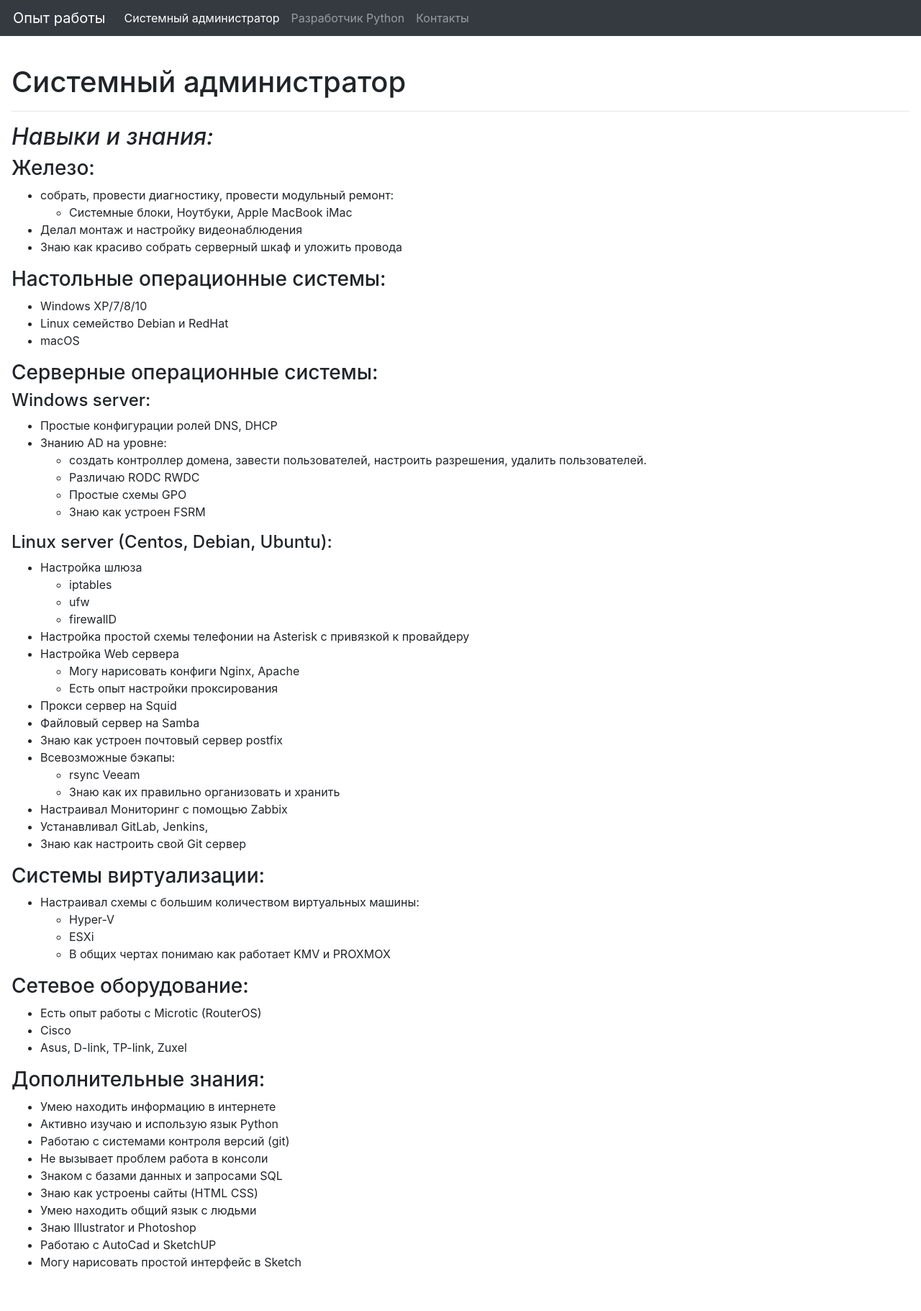
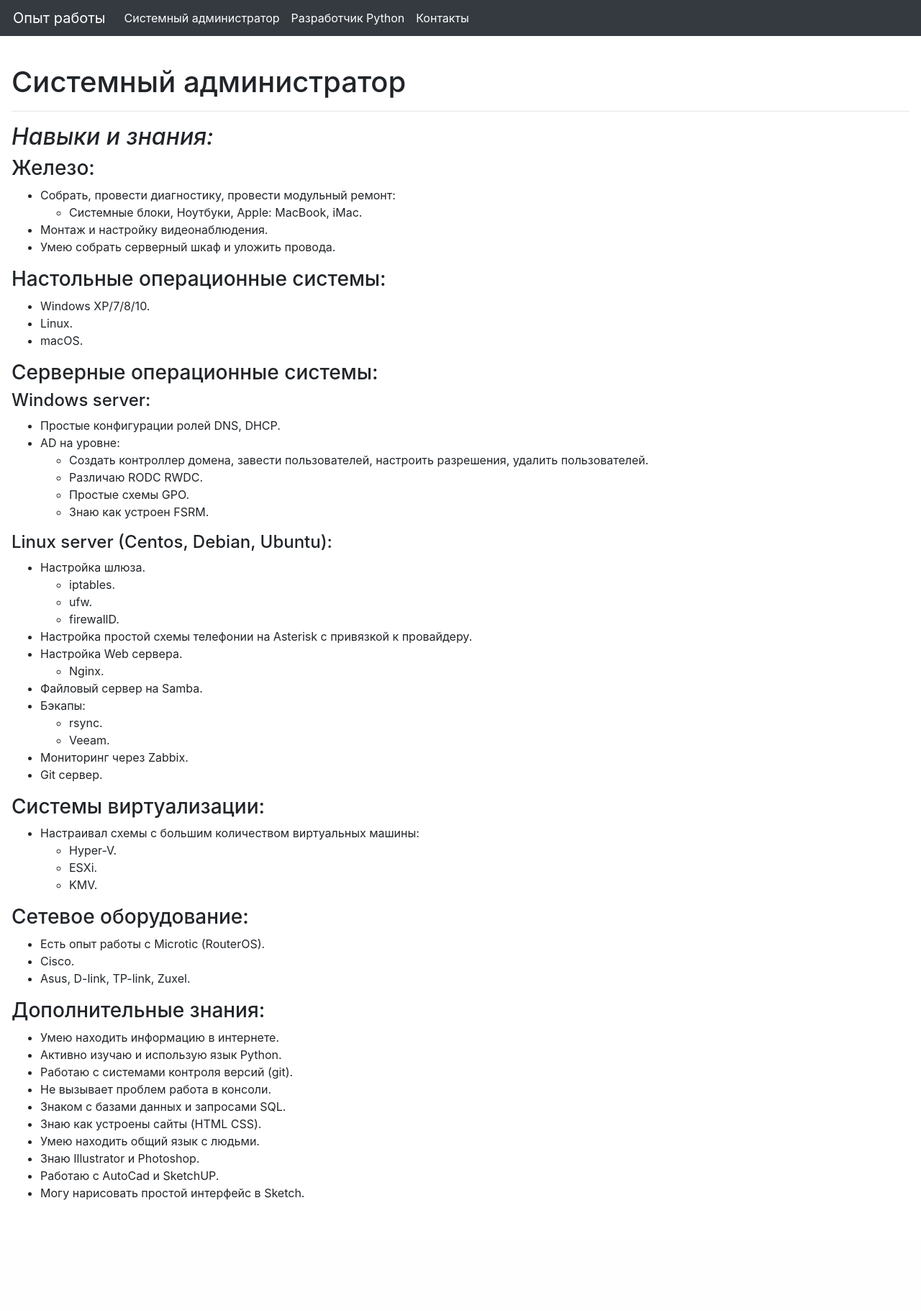
Before and after one commit to Hazzari/aleksan_site_project, a Django app: page /sysadmin/ in a window 1280 px wide. Shown: the whole page at 72% size. After the commit the page ends 1667 px from the top, so only its background shows below. Run offline with Django 3.2, Linux system fonts and the light colour scheme; some libraries are stand-ins or nearby versions.

Commit message:
Let's set the points, fixed the errors

```diff
--- a/templates/homepage/base.html
+++ b/templates/homepage/base.html
@@ -14,7 +14,6 @@
             color: #153ad0; /* Цвет ссылок */
             padding: 2px; /* Поля вокруг текста */
         }
-
         a:hover {
             background: #d0d02a; /* Цвет фона под ссылкой */
             color: #ffe; /* Цвет ссылки */
@@ -39,10 +38,10 @@
             <li class="nav-item active">
                 <a class="nav-link" href="{% url 'homepage:sysadmin' %}">Системный администратор<span class="sr-only">(current)</span></a>
             </li>
-            <li class="nav-item">
+            <li class="nav-item active">
                 <a class="nav-link" href="{% url 'homepage:developer' %}">Разработчик Python</a>
             </li>
-            <li class="nav-item">
+            <li class="nav-item active">
                 <a class="nav-link" href="{% url 'homepage:contacts' %}">Контакты</a>
             </li>
         </ul>
@@ -51,7 +50,6 @@
 {% block body %}
     <h1>Override me!</h1>
 {% endblock %}
-
 <script src="{% static 'aleksan_site_project/js/jquery.slim.min.js' %}"></script>
 <script src="{% static 'aleksan_site_project/js/bootstrap.min.js' %}"></script>
 </body>
--- a/templates/homepage/sysadmin.html
+++ b/templates/homepage/sysadmin.html
@@ -12,21 +12,21 @@
         <h3>Железо:</h3>
 
         <ul>
-            <li>собрать, провести диагностику, провести модульный ремонт:
+            <li>Cобрать, провести диагностику, провести модульный ремонт:
                 <ul>
-                    <li>Системные блоки, Ноутбуки, Apple MacBook iMac</li>
+                    <li>Системные блоки, Ноутбуки, Apple: MacBook, iMac.</li>
                 </ul>
             </li>
-            <li>Делал монтаж и настройку видеонаблюдения</li>
-            <li>Знаю как красиво собрать серверный шкаф и уложить провода</li>
+            <li>Монтаж и настройку видеонаблюдения.</li>
+            <li>Умею собрать серверный шкаф и уложить провода.</li>
         </ul>
 
         <h3>Настольные операционные системы:</h3>
 
         <ul>
-            <li>Windows XP/7/8/10</li>
-            <li>Linux семейство Debian и RedHat</li>
-            <li>macOS</li>
+            <li>Windows XP/7/8/10.</li>
+            <li>Linux.</li>
+            <li>macOS.</li>
         </ul>
 
         <h3>Серверные операционные системы:</h3>
@@ -34,15 +34,15 @@
         <h4>Windows server:</h4>
 
         <ul>
-            <li>Простые конфигурации ролей DNS, DHCP</li>
-            <li>Знанию AD на уровне:
+            <li>Простые конфигурации ролей DNS, DHCP.</li>
+            <li>AD на уровне:
 
                 <ul>
-                    <li>создать контроллер домена, завести пользователей, настроить разрешения, удалить пользователей.
+                    <li>Создать контроллер домена, завести пользователей, настроить разрешения, удалить пользователей.
                     </li>
-                    <li>Различаю RODC RWDC</li>
-                    <li>Простые схемы GPO</li>
-                    <li>Знаю как устроен FSRM</li>
+                    <li>Различаю RODC RWDC.</li>
+                    <li>Простые схемы GPO.</li>
+                    <li>Знаю как устроен FSRM.</li>
                 </ul>
             </li>
         </ul>
@@ -50,35 +50,31 @@
         <h4>Linux server (Centos, Debian, Ubuntu):</h4>
 
         <ul>
-            <li>Настройка шлюза
+            <li>Настройка шлюза.
 
                 <ul>
-                    <li>iptables</li>
-                    <li>ufw</li>
-                    <li>firewallD</li>
+                    <li>iptables.</li>
+                    <li>ufw.</li>
+                    <li>firewallD.</li>
                 </ul>
             </li>
-            <li>Настройка простой схемы телефонии на Asterisk с привязкой к провайдеру</li>
-            <li>Настройка Web сервера
+            <li>Настройка простой схемы телефонии на Asterisk с привязкой к провайдеру.</li>
+            <li>Настройка Web сервера.
 
                 <ul>
-                    <li>Могу нарисовать конфиги Nginx, Apache</li>
-                    <li>Есть опыт настройки проксирования</li>
+                    <li>Nginx.</li>
                 </ul>
             </li>
-            <li>Прокси сервер на Squid</li>
-            <li>Файловый сервер на Samba</li>
-            <li>Знаю как устроен почтовый сервер postfix</li>
-            <li>Всевозможные бэкапы:
+            <li>Файловый сервер на Samba.</li>
+            <li>Бэкапы:
 
                 <ul>
-                    <li>rsync Veeam</li>
-                    <li>Знаю как их правильно организовать и хранить</li>
+                    <li>rsync.</li>
+                    <li>Veeam.</li>
                 </ul>
             </li>
-            <li>Настраивал Мониторинг с помощью Zabbix</li>
-            <li>Устанавливал GitLab, Jenkins,</li>
-            <li>Знаю как настроить свой Git сервер</li>
+            <li>Мониторинг через Zabbix.</li>
+            <li>Git сервер.</li>
         </ul>
 
         <h3>Системы виртуализации:</h3>
@@ -87,9 +83,9 @@
             <li>Настраивал схемы с большим количеством виртуальных машины:
 
                 <ul>
-                    <li>Hyper-V</li>
-                    <li>ESXi</li>
-                    <li>В общих чертах понимаю как работает KMV и PROXMOX</li>
+                    <li>Hyper-V.</li>
+                    <li>ESXi.</li>
+                    <li>KMV.</li>
                 </ul>
             </li>
         </ul>
@@ -97,24 +93,24 @@
         <h3>Сетевое оборудование:</h3>
 
         <ul>
-            <li>Есть опыт работы с Microtic (RouterOS)</li>
-            <li>Cisco</li>
-            <li>Asus, D-link, TP-link, Zuxel</li>
+            <li>Есть опыт работы с Microtic (RouterOS).</li>
+            <li>Cisco.</li>
+            <li>Asus, D-link, TP-link, Zuxel.</li>
         </ul>
 
         <h3>Дополнительные знания:</h3>
 
         <ul>
-            <li>Умею находить информацию в интернете</li>
-            <li>Активно изучаю и использую язык Python</li>
-            <li>Работаю с системами контроля версий (git)</li>
-            <li>Не вызывает проблем работа в консоли</li>
-            <li>Знаком с базами данных и запросами SQL</li>
-            <li>Знаю как устроены сайты (HTML CSS)</li>
-            <li>Умею находить общий язык с людьми</li>
-            <li>Знаю Illustrator и Photoshop</li>
-            <li>Работаю с AutoCad и SketchUP</li>
-            <li>Могу нарисовать простой интерфейс в Sketch</li>
+            <li>Умею находить информацию в интернете.</li>
+            <li>Активно изучаю и использую язык Python.</li>
+            <li>Работаю с системами контроля версий (git).</li>
+            <li>Не вызывает проблем работа в консоли.</li>
+            <li>Знаком с базами данных и запросами SQL.</li>
+            <li>Знаю как устроены сайты (HTML CSS).</li>
+            <li>Умею находить общий язык с людьми.</li>
+            <li>Знаю Illustrator и Photoshop.</li>
+            <li>Работаю с AutoCad и SketchUP.</li>
+            <li>Могу нарисовать простой интерфейс в Sketch.</li>
 {#            <li></li>#}
 {#            <li></li>#}
 {#            <li></li>#}
```
Also changed, not shown: templates/homepage/cont.html (+4 -6 lines), templates/homepage/developer.html (+6 -11 lines), templates/homepage/index.html (+14 -27 lines), 1 other file.
